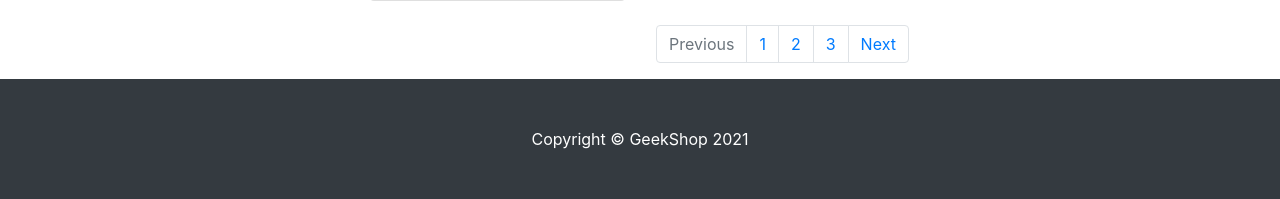
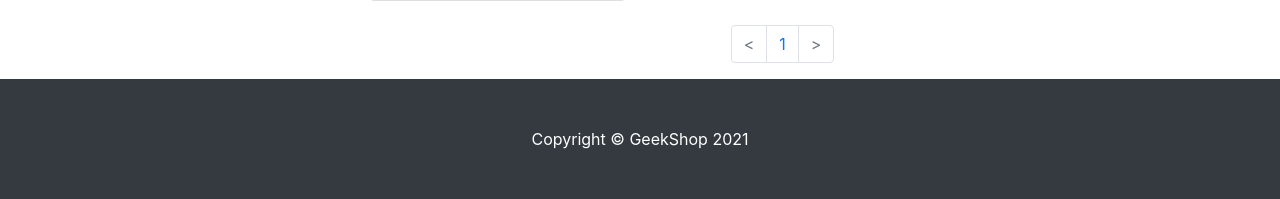
Before and after one commit to fred18811/geekshop-server, a Django app: page /products/2/ in a window 1280 px wide. Shown: the part 1169-1368 px from the top of the page. Run offline with Django 3.2, Linux system fonts and the light colour scheme; data comes from the database, SQL or seed files in the repository; some libraries are stand-ins or nearby versions.

Commit message:
added pagination

```diff
--- a/products/templates/products/products.html
+++ b/products/templates/products/products.html
@@ -92,14 +92,19 @@
 
             <nav aria-label="Page navigation example">
                 <ul class="pagination justify-content-center">
-                    <li class="page-item disabled">
-                        <a class="page-link" href="#" tabindex="-1" aria-disabled="true">Previous</a>
+                    <li class="page-item {% if not products.has_previous %} disabled {% endif %}">
+                        <a class="page-link" href="{% if products.has_previous %} {% url 'products:page' products.previous_page_number %} {% else %} # {% endif %}"
+                           tabindex="-1" aria-disabled="true"><</a>
                     </li>
-                    <li class="page-item"><a class="page-link" href="#">1</a></li>
-                    <li class="page-item"><a class="page-link" href="#">2</a></li>
-                    <li class="page-item"><a class="page-link" href="#">3</a></li>
-                    <li class="page-item">
-                        <a class="page-link" href="#">Next</a>
+                    {% for page in products.paginator.page_range %}
+                        <li class="page-item">
+                            <a class="page-link" href="{% url 'products:page' page %}">
+                                {{ page }}
+                            </a>
+                        </li>
+                    {% endfor %}
+                    <li class="page-item {% if not products.has_next %} disabled {% endif %}">
+                        <a class="page-link" href="{% if products.has_next %} {% url 'products:page' products.next_page_number %} {% else %} # {% endif %}">></a>
                     </li>
                 </ul>
             </nav>
--- a/products/urls.py
+++ b/products/urls.py
@@ -5,5 +5,6 @@ app_name = 'products'
 
 urlpatterns = [
     path('', products, name='index'),
-    path('<int:category_id>/', products, name='product')
+    path('<int:category_id>/', products, name='product'),
+    path('page/<int:page>/', products, name='page')
 ]
--- a/products/views.py
+++ b/products/views.py
@@ -2,9 +2,9 @@ import datetime
 
 from django.shortcuts import render
 from products.models import Product, ProductsCategory
+from django.core.paginator import Paginator, EmptyPage, PageNotAnInteger
 
 
-# Create your views here.
 def index(request):
     context = {
         'title': 'GeekShop',
@@ -12,14 +12,22 @@ def index(request):
     return render(request, 'products/index.html', context)
 
 
-def products(request, category_id=None):
+def products(request, category_id=None, page=1):
     context = {
         'title': 'GeekShop - Каталог',
         'date': datetime.datetime.now(),
         'categorys': ProductsCategory.objects.all(),
     }
     if category_id:
-        context['products'] = Product.objects.filter(category_id=category_id)
+        products = Product.objects.filter(category_id=category_id)
     else:
-        context['products'] = Product.objects.all()
+        products = Product.objects.all()
+    paginator = Paginator(products, 3)
+    try:
+        products_paginator = paginator.page(page)
+    except PageNotAnInteger:
+        products_paginator = paginator.page(1)
+    except EmptyPage:
+        products_paginator = paginator.page(paginator.num_pages)
+    context['products'] = products_paginator
     return render(request, 'products/products.html', context)
```
